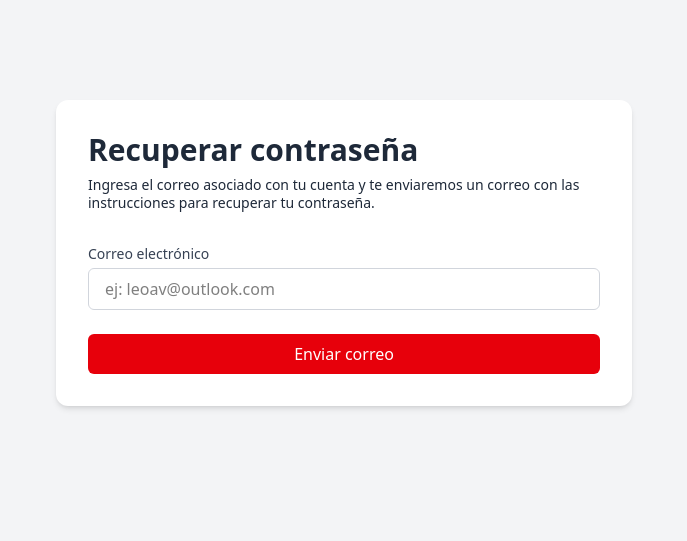
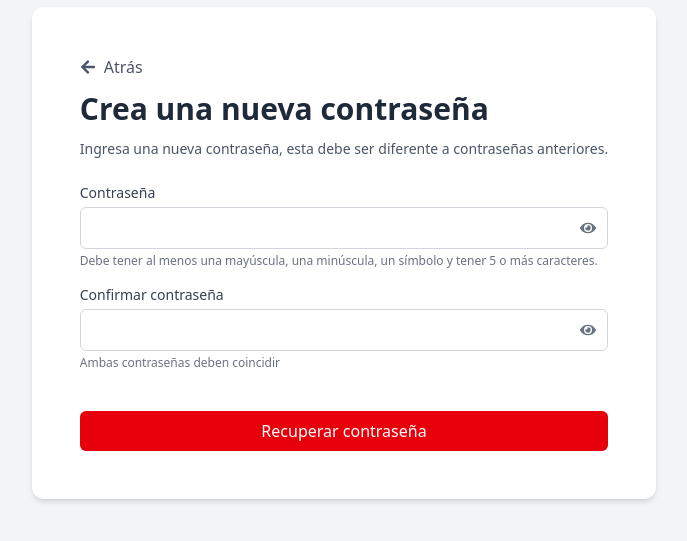
Before and after one commit to XavierM25/UCVDeportes_Front, a React (Vite) app: page / in a window 1280 px wide. Shown: the part 147-688 px from the top of the page, without its empty margins (296-983 px from the left). Built offline with nearby package versions, Linux system fonts and the light colour scheme.

Commit message:
Add password recovery and verification components with updated designs

```diff
--- a/package.json
+++ b/package.json
@@ -13,7 +13,8 @@
     "@tailwindcss/vite": "^4.1.7",
     "lucide-react": "^0.511.0",
     "react": "^19.1.0",
-    "react-dom": "^19.1.0"
+    "react-dom": "^19.1.0",
+    "react-icons": "^5.5.0"
   },
   "devDependencies": {
     "@eslint/js": "^9.25.0",
--- /dev/null
+++ b/src/Crearnueva.tsx
@@ -0,0 +1,93 @@
+import React, { useState } from 'react';
+import { FaArrowLeft, FaEye, FaEyeSlash } from 'react-icons/fa';
+
+const NewPasswordDesign = () => {
+  const [password, setPassword] = useState('');
+  const [confirmPassword, setConfirmPassword] = useState('');
+  const [showPassword, setShowPassword] = useState(false);
+  const [showConfirmPassword, setShowConfirmPassword] = useState(false);
+
+  return (
+    <div className="min-h-screen bg-gray-100 flex items-center justify-center p-4">
+      <div className="max-w-4x1 bg-white rounded-xl shadow-md overflow-hidden p-12">
+        {/* Botón Atrás */}
+        <button
+          className="flex items-center text-gray-600 mb-3 hover:text-gray-800 transition duration-200"
+          onClick={() => window.history.back()}
+        >
+          <FaArrowLeft className="mr-2" />
+          Atrás
+        </button>
+
+        <h1 className="text-3xl font-bold text-gray-800 mb-3">Crea una nueva contraseña</h1>
+        <p className="text-gray-600 mb-6 text-sm">
+          Ingresa una nueva contraseña, esta debe ser diferente a contraseñas anteriores.
+        </p>
+
+        <form className="space-y-4">
+          {/* Campo Contraseña */}
+          <div>
+            <label htmlFor="password" className="block text-sm font-medium text-gray-700 mb-1">
+              Contraseña
+            </label>
+            <div className="relative">
+              <input
+                id="password"
+                type={showPassword ? "text" : "password"}
+                value={password}
+                onChange={(e) => setPassword(e.target.value)}
+                className="w-full px-4 py-2 border border-gray-300 rounded-md focus:outline-none focus:ring-2 focus:ring-blue-500 focus:border-transparent pr-10"
+              />
+              <button
+                type="button"
+                className="absolute inset-y-0 right-0 flex items-center pr-3 text-gray-500 hover:text-gray-700"
+                onClick={() => setShowPassword(!showPassword)}
+              >
+                {showPassword ? <FaEyeSlash /> : <FaEye />}
+              </button>
+            </div>
+            <p className="text-xs text-gray-500 mt-1 ">
+              Debe tener al menos una mayúscula, una minúscula, un símbolo y tener 5 o más caracteres.
+            </p>
+          </div>
+
+          {/* Campo Confirmar Contraseña */}
+          <div>
+            <label htmlFor="confirmPassword" className="block text-sm font-medium text-gray-700 mb-1">
+              Confirmar contraseña
+            </label>
+            <div className="relative">
+              <input
+                id="confirmPassword"
+                type={showConfirmPassword ? "text" : "password"}
+                value={confirmPassword}
+                onChange={(e) => setConfirmPassword(e.target.value)}
+                className="w-full px-4 py-2 border border-gray-300 rounded-md focus:outline-none focus:ring-2 focus:ring-blue-500 focus:border-transparent pr-10"
+              />
+              <button
+                type="button"
+                className="absolute inset-y-0 right-0 flex items-center pr-3 text-gray-500 hover:text-gray-700"
+                onClick={() => setShowConfirmPassword(!showConfirmPassword)}
+              >
+                {showConfirmPassword ? <FaEyeSlash /> : <FaEye />}
+              </button>
+            </div>
+            <p className="text-xs text-gray-500 mt-1">
+              Ambas contraseñas deben coincidir
+            </p>
+          </div>
+
+          {/* Botón de Recuperación */}
+          <button
+            type="submit"
+            className="w-full bg-red-600 hover:bg-red-700 text-white font-medium py-2 px-4 rounded-md transition duration-200 mt-6"
+          >
+            Recuperar contraseña
+          </button>
+        </form>
+      </div>
+    </div>
+  );
+};
+
+export default NewPasswordDesign;
--- /dev/null
+++ b/src/Solicitud.tsx
@@ -0,0 +1,38 @@
+
+const PasswordRecoveryDesign = () => {
+  return (
+    <div className="min-h-screen bg-gray-100 flex items-center justify-center p-4">
+      <div className="max-w-xl  bg-white rounded-xl shadow-md overflow-hidden p-12">
+        <div className="text-left  mb-8">
+          <h1 className="text-3xl font-bold text-gray-800">Recuperar contraseña</h1>
+          <p className="mt-2 text-gray-800 text-sm/4.5">
+            Ingresa el correo asociado con tu cuenta y te enviaremos un correo con las instrucciones para recuperar tu contraseña.
+          </p>
+        </div>
+
+        <form className="space-y-6">
+          <div>
+            <label htmlFor="email" className="block text-sm font-medium text-gray-700 mb-1">
+              Correo electrónico
+            </label>
+            <input
+              type="email"
+              id="email"
+              placeholder="ej: leoav@outlook.com"
+              className="w-full px-4 py-2 border border-gray-300 rounded-md focus:outline-none focus:ring-2 focus:ring-blue-500 focus:border-transparent"
+            />
+          </div>
+
+          <button
+            type="button"
+            className="w-full bg-red-600 hover:bg-red-700 text-white font-medium py-2 px-4 rounded-md transition duration-200 focus:outline-none focus:ring-2 focus:ring-blue-500 focus:ring-offset-2"
+          >
+            Enviar correo
+          </button>
+        </form>
+      </div>
+    </div>
+  );
+};
+
+export default PasswordRecoveryDesign;
--- a/src/Validar.tsx
+++ b/src/Validar.tsx
@@ -1,38 +1,43 @@
 
-const PasswordRecoveryDesign = () => {
+
+const VerificationCodeDesign = () => {
   return (
     <div className="min-h-screen bg-gray-100 flex items-center justify-center p-4">
-      <div className="max-w-xl  bg-white rounded-xl shadow-md overflow-hidden p-8">
-        <div className="text-left mb-8">
-          <h1 className="text-3xl font-bold text-gray-800">Recuperar contraseña</h1>
-          <p className="mt-2 text-gray-800 text-sm/4.5">
-            Ingresa el correo asociado con tu cuenta y te enviaremos un correo con las instrucciones para recuperar tu contraseña.
+      <div className="max-w-xl w-full bg-white rounded-xl shadow-md overflow-hidden p-12">
+        <div className="text-center mb-8">
+          <h1 className="text-3xl font-bold text-gray-800 mb-3 tracking-normal  ">Revisa tu correo</h1>
+          <p className="text-gray-600">
+            Hemos enviado un correo con el código de verificación para recuperar tu contraseña.
           </p>
         </div>
 
-        <form className="space-y-6">
-          <div>
-            <label htmlFor="email" className="block text-sm font-medium text-gray-700 mb-1">
-              Correo electrónico
-            </label>
-            <input
-              type="email"
-              id="email"
-              placeholder="ej: leoav@outlook.com"
-              className="w-full px-4 py-2 border border-gray-300 rounded-md focus:outline-none focus:ring-2 focus:ring-blue-500 focus:border-transparent"
-            />
+        <div className="border-t border-gray-200 my-6"></div>
+
+        <div className="text-center mb-6">
+          <h2 className="text-2x1 font-bold text-gray-800 mb-5">Ingresa el código de verificación</h2>
+
+          <div className="flex justify-center space-x-3 mb-8">
+            {[...Array(6)].map((_, index) => (
+              <input
+                key={index}
+                type="text"
+                maxLength={1}
+                className="w-12 h-12 border-2 border-gray-300 rounded-md text-center text-xl font-medium focus:outline-none focus:border-blue-500"
+              />
+            ))}
           </div>
+
 
           <button
             type="button"
-            className="w-full bg-red-600 hover:bg-red-700 text-white font-medium py-2 px-4 rounded-md transition duration-200 focus:outline-none focus:ring-2 focus:ring-blue-500 focus:ring-offset-2"
+            className="w-90 bg-red-600 hover:bg-red-700 text-white font-medium py-2 px-4 rounded-xl transition duration-200"
           >
-            Enviar correo
+            Verificar
           </button>
-        </form>
+        </div>
       </div>
     </div>
   );
 };
 
-export default PasswordRecoveryDesign;
+export default VerificationCodeDesign;
--- a/src/main.tsx
+++ b/src/main.tsx
@@ -2,11 +2,14 @@ import { StrictMode } from 'react'
 import { createRoot } from 'react-dom/client'
 import './index.css'
 import App from './App.tsx'
+import Solicitud from './Solicitud.tsx'
 import Validar from './Validar.tsx'
-
+import Crearnueva from './Crearnueva.tsx'
 createRoot(document.getElementById('root')!).render(
   <StrictMode>
-    {/* <App /> */}
-    <Validar />
+    {/* <App />
+    <solicitud />
+    <Validar />*/}
+    <Crearnueva />
   </StrictMode>,
 )
```
Also changed, not shown: 1 other file (tests, documents, lock files or other folders).
